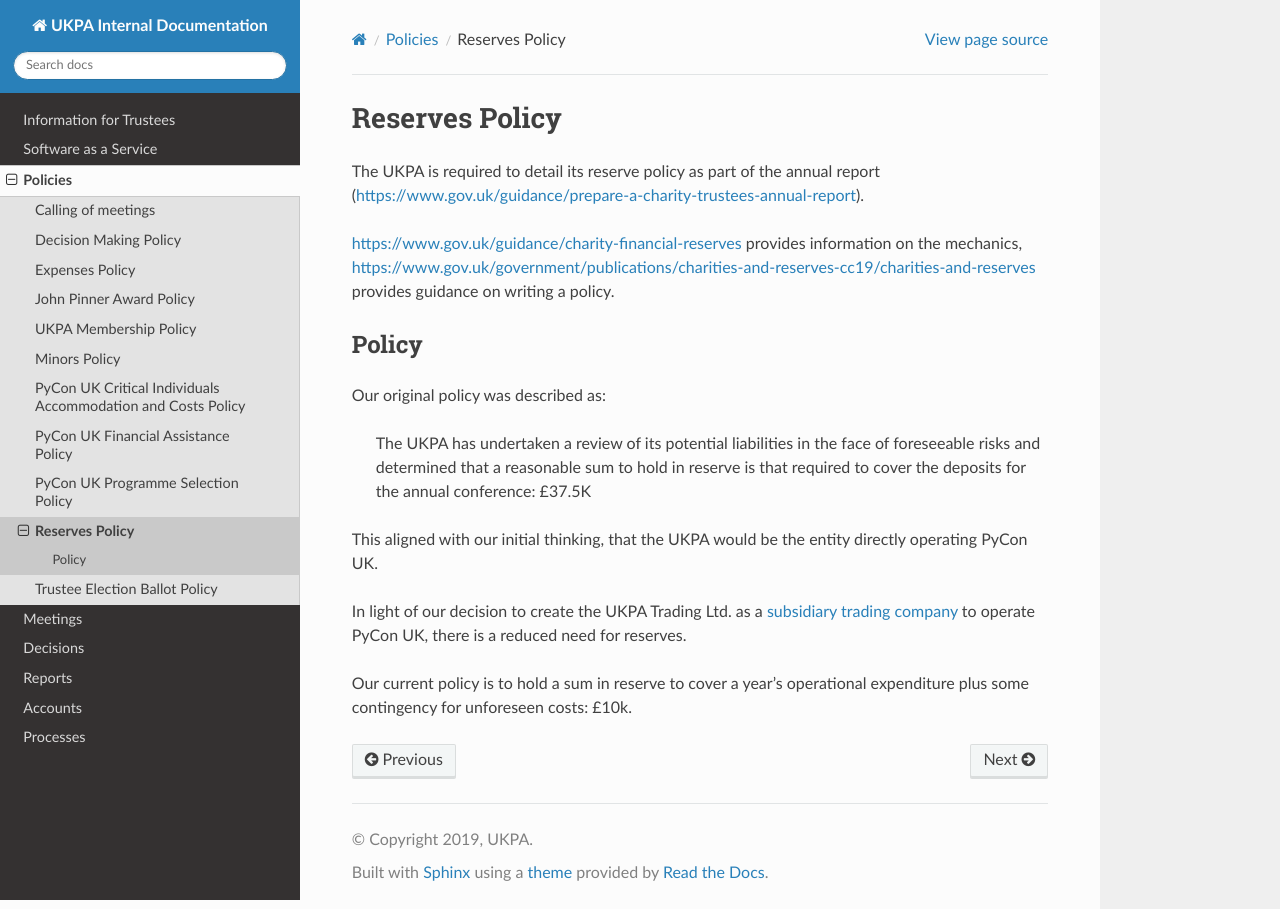
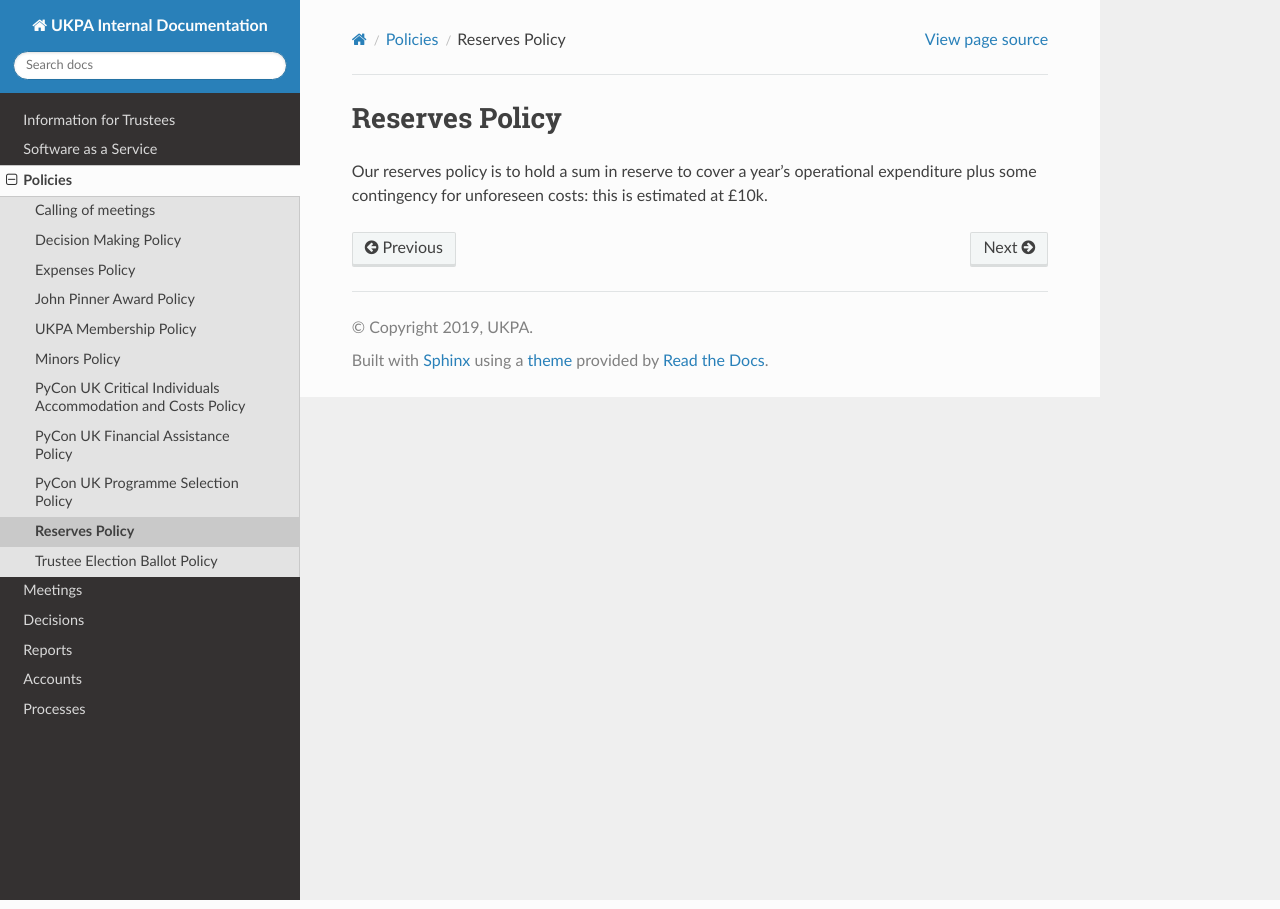
Before and after one commit to UKPythonAssociation/ukpa-internaldocs, a Sphinx documentation site: the page built from source/policies/reserve-policy.rst, in a window 1280 px wide. Built offline with Sphinx 7.4.7 and the Read the Docs theme 2.0.0, drawn with Linux system fonts in a browser that asks for light colours.

Commit message:
Add the estimation qualification.

```diff
--- a/source/policies/reserve-policy.rst
+++ b/source/policies/reserve-policy.rst
@@ -1,22 +1,5 @@
 Reserves Policy
 ===============
 
-The UKPA is required to detail its reserve policy as part of the annual report (https://www.gov.uk/guidance/prepare-a-charity-trustees-annual-report).
-
-https://www.gov.uk/guidance/charity-financial-reserves provides information on the mechanics,
-https://www.gov.uk/government/publications/charities-and-reserves-cc19/charities-and-reserves provides guidance on writing a policy.
-
-Policy
-------
-
-Our original policy was described as:
-
-    The UKPA has undertaken a review of its potential liabilities in the face of foreseeable risks and determined that a reasonable sum to hold in reserve is that required to cover the deposits for the annual conference: £37.5K
-
-This aligned with our initial thinking, that the UKPA would be the entity directly operating PyCon UK.
-
-In light of our decision to create the UKPA Trading Ltd. as a `subsidiary trading company <https://www.gov.uk/guidance/charities-and-trading#subsidiary-trading>`_
-to operate PyCon UK,
-there is a reduced need for reserves.
-
-Our current policy is to hold a sum in reserve to cover a year's operational expenditure plus some contingency for unforeseen costs: £10k.
+Our reserves policy is to hold a sum in reserve to cover a year's operational
+expenditure plus some contingency for unforeseen costs: this is estimated at £10k.
```
